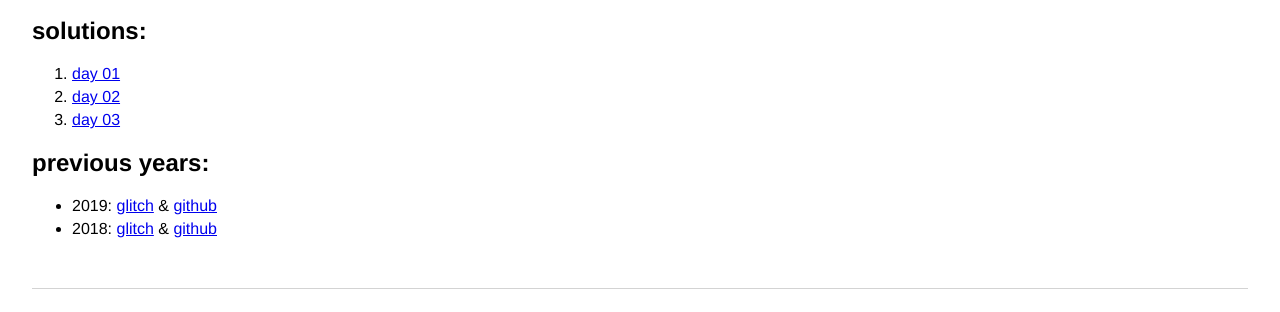
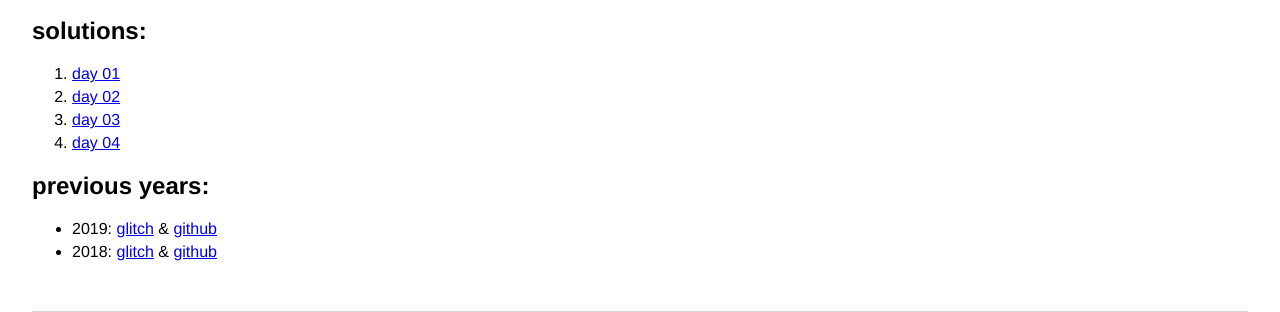
Before and after one commit to dieseltravis/aoc2020, a website: page views/index.html in a window 1280 px wide. Shown: the part 111-423 px from the top of the page. Drawn offline with Linux system fonts and the light colour scheme.

Commit message:
🎨🏮 Updated with Glitch: day 4 prep

```diff
--- a/package.json
+++ b/package.json
@@ -1,6 +1,6 @@
 {
   "name": "open-lovely-doom",
-  "version": "2020.12.03",
+  "version": "2020.12.04",
   "description": "Travis's Advent of Code 2020",
   "main": "server.js",
   "scripts": {
--- a/public/funs.js
+++ b/public/funs.js
@@ -179,6 +179,7 @@
     },
     day4: {
       part1: data => {
+
         return data;
       },
       part2: data => {
--- a/views/index.html
+++ b/views/index.html
@@ -26,8 +26,8 @@
         <li><a href="day01">day 01</a></li>
         <li><a href="day02">day 02</a></li>
         <li><a href="day03">day 03</a></li>
+        <li><a href="day04">day 04</a></li>
         <!--
-        <li><a href="day04">day 04</a></li>
         <li><a href="day05">day 05</a></li>
         <li><a href="day06">day 06</a></li>
         <li><a href="day07">day 07</a></li>
```
Also changed, not shown: README.md.
